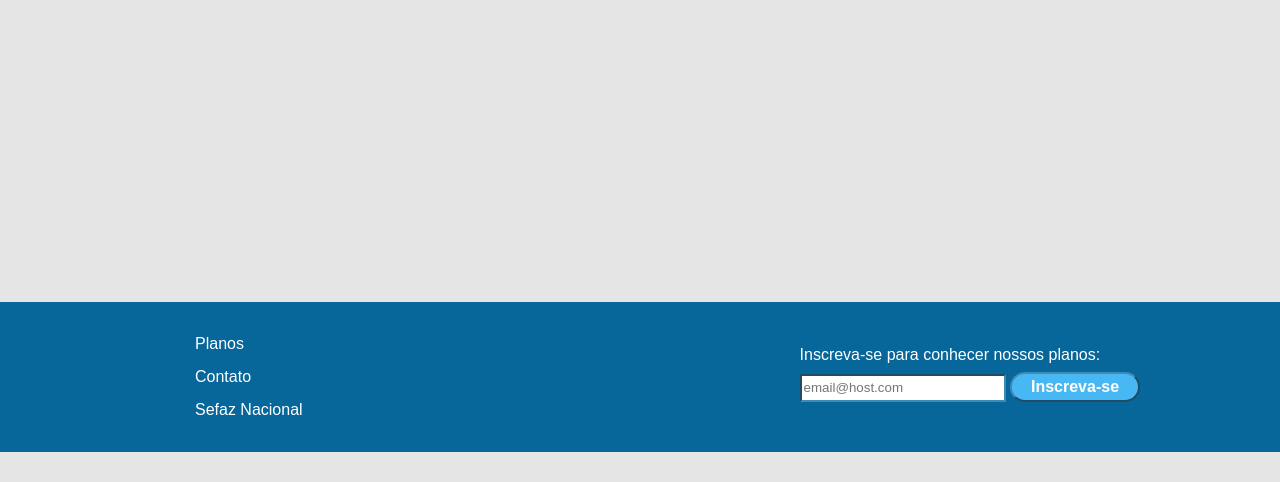
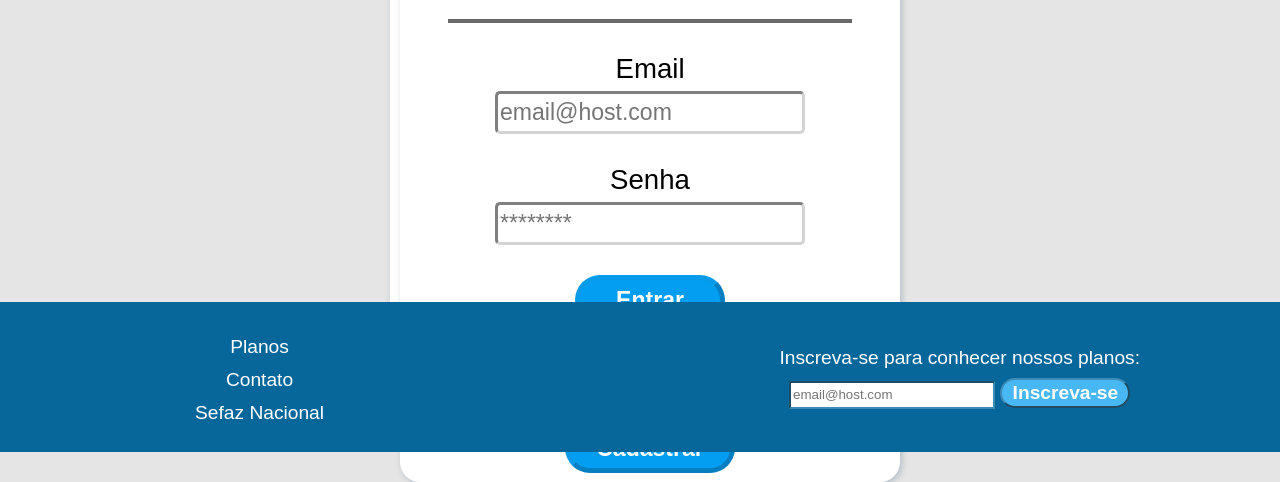
Before and after one commit to dri1302/repositorio, a plain HTML site: page index.html in a window 1280 px wide. Shown: the part 348-830 px from the top of the page. Before the commit the page ends 800 px from the top, so only its background shows below. Drawn offline with Linux system fonts and the light colour scheme.

Commit message:
Atualizado

```diff
--- a/index.html
+++ b/index.html
@@ -13,15 +13,34 @@
     <header>
         <nav class="menu-prelog">
             <ul>
-                <li id="contato">Contato</li>
+                <li id="contato" onclick="menuContato()">Contato</li>
                 <!--Criar Link-->
-                <li id="sobre">Sobre</li>
+                <li id="sobre" onclick="menuSobre()">Sobre</li>
                 <!--Criar Link-->
             </ul>
         </nav>
     </header>
-    <section>teste section</section>
+    <main>
+    <main>
+        <p>REPX - Repositório XML e NF-e</p>
+        <!--Desenhar linha-->
+        <p class="linha-horizontal"></p>
+        <form action="">
+            <!--Ver método envio formulário para action = '' POST - GET --------->
+            <!--LOGIN: Email-->
+            <label for="email">Email</label>
+            <input type="text" name="email" id="email" placeholder="email@host.com">
+            <!--LOGIN: Senha e botão Entrar-->
+            <label for="senha">Senha</label>
+            <input type="password" name="senha" id="senha" placeholder="********"> <br>
+            <input type="button" value="Entrar" id="bot-entrar" onclick="entrarLogin()">
+            <!--LOGIN: Não é cadastrado / Botão cadastrar-->
+            <label for="cadastrar" id="nome-cadastrar">Não é cadastrado?</label> <!--FINALIZAR CONFIG CSS-->
+            <input type="button" value="Cadastrar" id="bot-cadastrar" onclick="cadastrarCliente()">
+        </form>
+    </main>
     <footer>
+        <!--Rodapé - Lado Esquerdo-->
         <div class="opc-rodape">
             <ul type="none">
                 <li>Planos</li>
@@ -32,13 +51,14 @@
                 <!--Criar Link-->
             </ul>
         </div>
-        <!-- Opção de envio email para planos -->
+        <!--Rodapé - Lado Direto-->
         <div class="email-rodape">
             <p>Inscreva-se para conhecer nossos planos:</p>
             <input type="email" name="email-inscreva" id="email-inscreva" placeholder="email@host.com">
-            <input type="button" value="Inscreva-se" id="bot-inscreva">
+            <input type="button" value="Inscreva-se" id="bot-inscreva" onclick="emailInscreva()">
         </div>
     </footer>
+    <script src="script.js"></script>
 </body>
 
 </html>
--- /dev/null
+++ b/script.js
@@ -0,0 +1,40 @@
+// FUNÇÕES PARA CONTATO E SOBRE:
+
+// Acessar menu contato
+function menuContato() {
+    const contato = document.querySelector('nav#contato');
+    alert('ENTROU MENU CONTATO EM menuContato()');
+}
+
+// Acessar menu sobre
+function menuSobre() {
+    const sobre = document.querySelector('nav#sobre');
+    alert('ENTROU MENU SOBRE EM MenuSobre()');
+}
+// FIM FUNÇÕES PARA CONTATO E SOBRE
+
+
+
+// FUNÇÕES PARA LOGIN E CADASTRO CLIENTE
+const log = document.querySelector('input#entrar')
+const cad = document.querySelector('input#cadastrar')
+
+// Entrar Login
+function entrarLogin() {
+    alert('ENTROU BOTÃO ENTRAR entrarLogin()');
+}
+
+// Cadastrar Cliente
+function cadastrarCliente() {
+    alert('ENTROU cadastrarCliente()');
+}
+// FIM FUNÇÕES PARA LOGIN E CADASTRO CLIENTE
+
+
+/* rever
+// FUNÇÃO PARA ENVIO EMAIL PLANOS - BOTÃO INSCREVA-SE FOOTER
+function emailInscreva(){
+    const inscreva = document.querySelector('input#bot-inscreva');
+        alert('ENTROU ENVIO EMAIL INSCREVA-SE EM emailInscreva()')
+}
+// FIM FUNÇÃO PARA ENVIO EMAIL PLANOS - BOTÃO INSCREVA-SE FOOTER*/
--- a/style.css
+++ b/style.css
@@ -1,4 +1,6 @@
 @charset "UTF-8";
+
+/* Algumas configurações padrões no fima do documento */
 
 body { /* Geral*/
     background-color: #E5E5E5;
@@ -15,7 +17,7 @@ header { /* Barra Superior */
     background-color: #039EF2;
 }
 
-/* MENU SUPERIOR */
+/* HEADER - MENU SUPERIOR */
 .menu-prelog { /* Posição - 'contato sobre' */
     float: right;
     padding-right: 50px;
@@ -30,11 +32,78 @@ header { /* Barra Superior */
 #contato {  /*REVER */
     margin-right: 30px;
 }
-/* FIM MENU SUPERIOR
+/* FIM HEADER - MENU SUPERIOR */
+
+/* MAIN - LOGIN */
+main { /* Tela Login - Configurações Gerais*/
+    width: 480px;
+    height: 600px;
+    background-color: white;
+    border-radius: 20px;
+    box-shadow: 2px 2px 6px rgba(52, 96, 134, 0.295);
+    margin: auto;
+    margin-top: 100px;
+    padding: 10px;
+    font-size: 1.2em;
+    text-align: center;
+}
+
+main > p { /* Título - REPX - Repositório XML e NF-e*/
+    font: normal bold 1.5em arial, "sans serif";
+ }
+
+ .linha-horizontal { /* Linha abaixo de REPX*/
+    margin: auto;
+    width: 400px;
+    background-color: rgb(105, 105, 105);
+    border: 2px solid rgb(105, 105, 105);
+ }
+
+#email, #senha { /* Caixas 'email e senha' */
+    font-size: 1em;
+    width: 300px;
+    height: 35px;
+    border-color: #d4d4d4; /* Usar de padrão para outras caixas*/
+    border-width: 3px; /* Espessura da borda */
+    border-radius: 5px;
+
+}
+
+#bot-entrar { /* Botão Entrar - Login */
+    width: 150px;
+    height: 50px;
+    margin-top: 30px;
+    background-color: #039EF2;
+    border-radius: 30px; /* Arredondamento */
+    border-width: 5px; /* Espessura da borda*/
+    border-color: #0e98e27a ;
+    color: white;
+    font: normal bold 1em arial, "sans serif" ;
+}
+
+label { /* Nomes 'Email e Senha' */
+    display: block; /* Para deixar no centro */
+	margin: 30px 0 6px 0;
+	font-size: 1.2em;
+}
+
+#bot-cadastrar { /* Botão Cadastrar*/
+    width: 170px;
+    height: 50px;
+    margin-top: 30px;
+    background-color: #039EF2;
+    border-radius: 30px; /* Arredondamento */
+    border-width: 5px; /* Espessura da borda*/
+    border-color: #0e98e27a ;
+    color: white;
+    font: normal bold 1em arial, "sans serif" ;
+}
 
 
 
-/* RODAPÉ*/
+/* FIM MAIN LOGIN*/
+
+/* FOOTER - RODAPÉ*/
 footer {
     width: 100%; /* Ocupar toda a tela - Largura */
     height: 150px; /* Altura */
@@ -80,8 +149,7 @@ footer {
     background-color: #48b8f5;
     color: #ffffff;
     font-weight: bolder;
-    font-size: 0.9em;
-    font: normal bolder 1em arial, "sans serif";
+    font-size: 1em;
 }
 
 #email-inscreva{ /* Configuração 'caixa email'*/
@@ -91,5 +159,12 @@ footer {
     border-width: 2px;
     padding-right: 10px;
 }
+/* FIM FOOTER RODAPÉ*/
 
-/* FIM RODAPÉ*/
+/* Configuração padrão para cor botões azuis:
+    background-color: #039EF2;
+    border-radius: 30px;  -----  Sujeito a alteração
+    border-width: 5px;  ---- Sujeito a alteração
+    border-color: #0e98e27a ;
+
+    border-color: #d4d4d4; /* Usar de padrão para outras caixas*/
```
